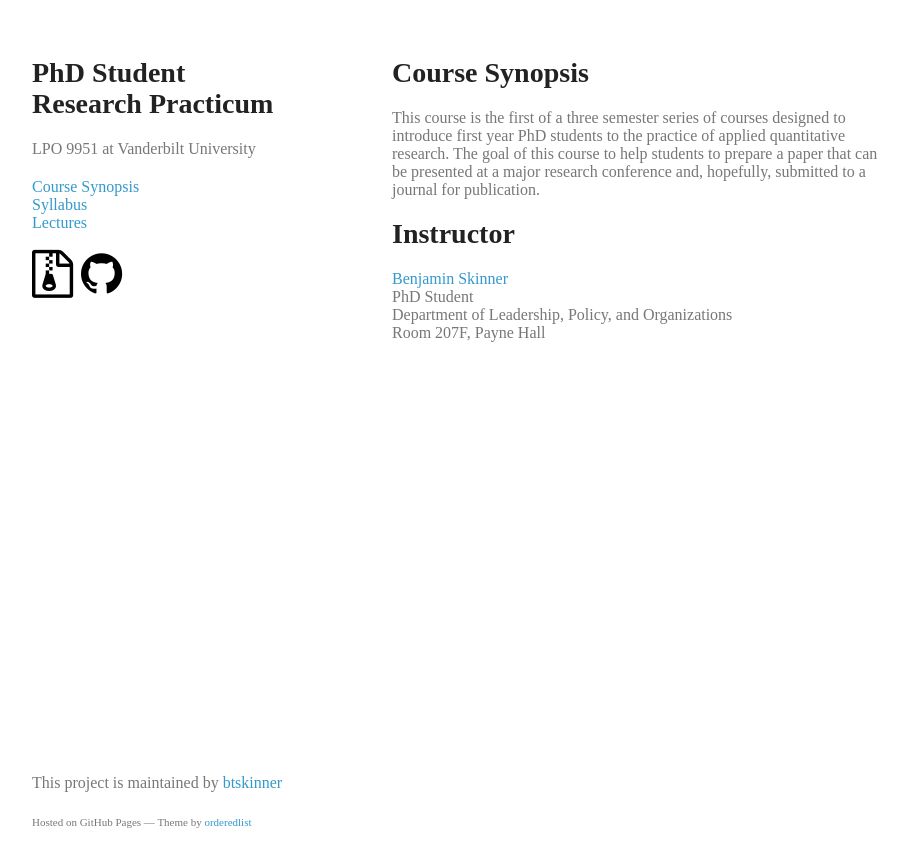
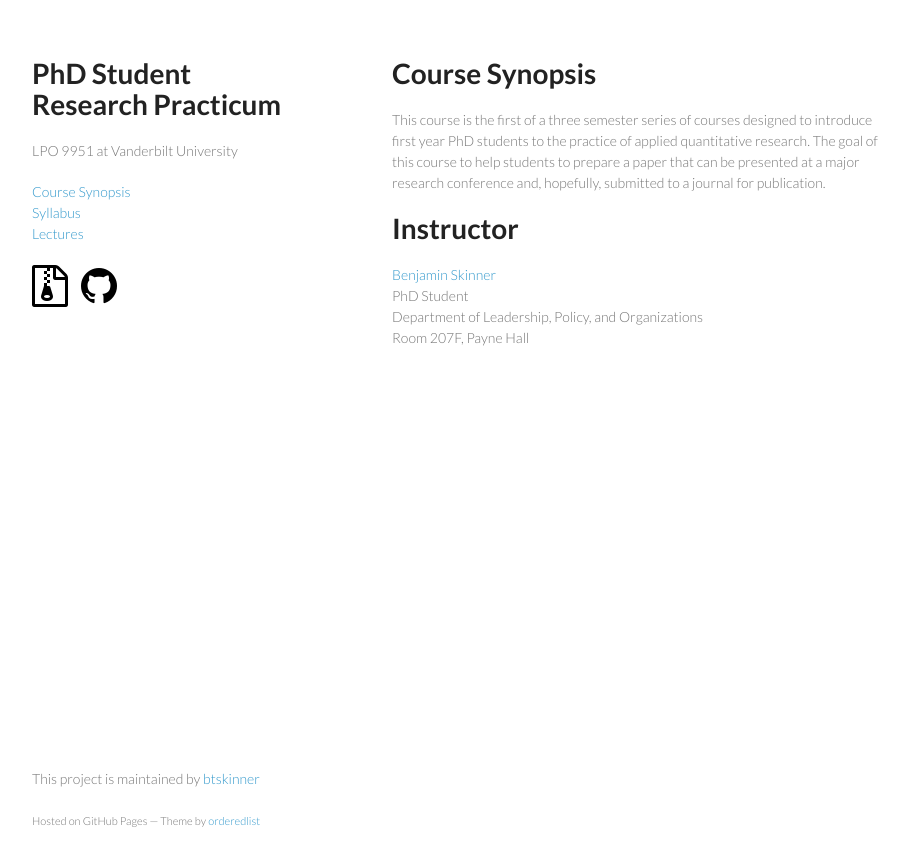
Before and after one commit to btskinner/lpo9951, a Jekyll site: the page built from index.md, in a window 1280 px wide. Shown: the top 867 px of the page, without its empty margins (178-1086 px from the left). Built offline with Jekyll 4.4.1, drawn with Linux system fonts in a browser that asks for light colours.

Commit message:
nope. revert.

```diff
--- a/stylesheets/styles.css
+++ b/stylesheets/styles.css
@@ -1,8 +1,8 @@
-@import url(https://fonts.googleapis.com/css?family=Merriweather:400,400italic,300,700);
+@import url(https://fonts.googleapis.com/css?family=Lato:300italic,700italic,300,700);
 
 body {
   padding:50px;
-  font:14px/1.5, Merriweather, Helvetica, Arial, sans-serif;
+  font:14px/1.5 Lato, "Helvetica Neue", Helvetica, Arial, sans-serif;
   color:#777;
   font-weight:300;
 }
```
